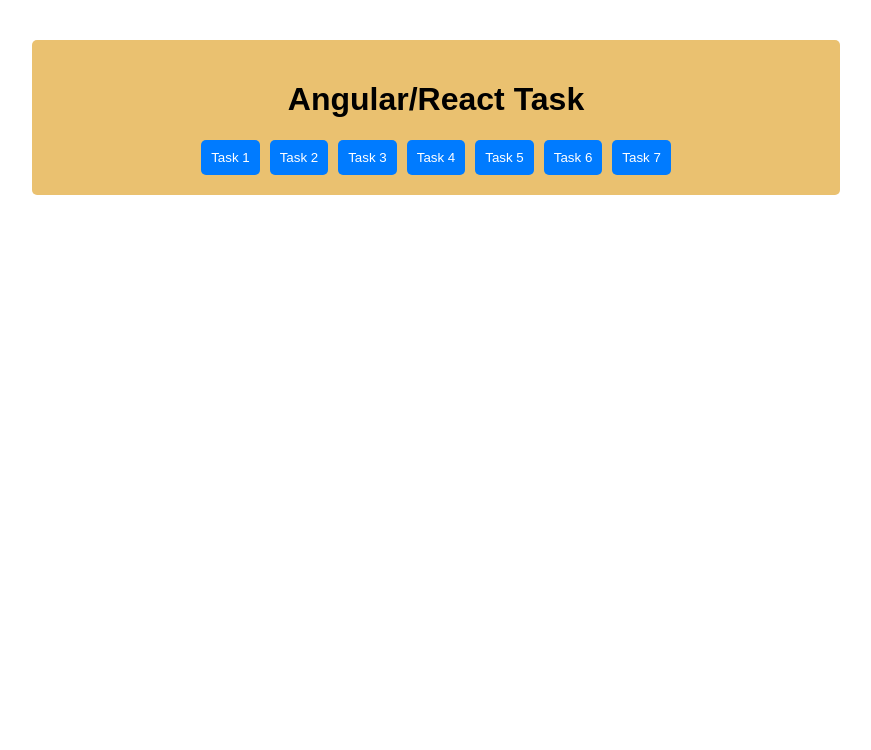
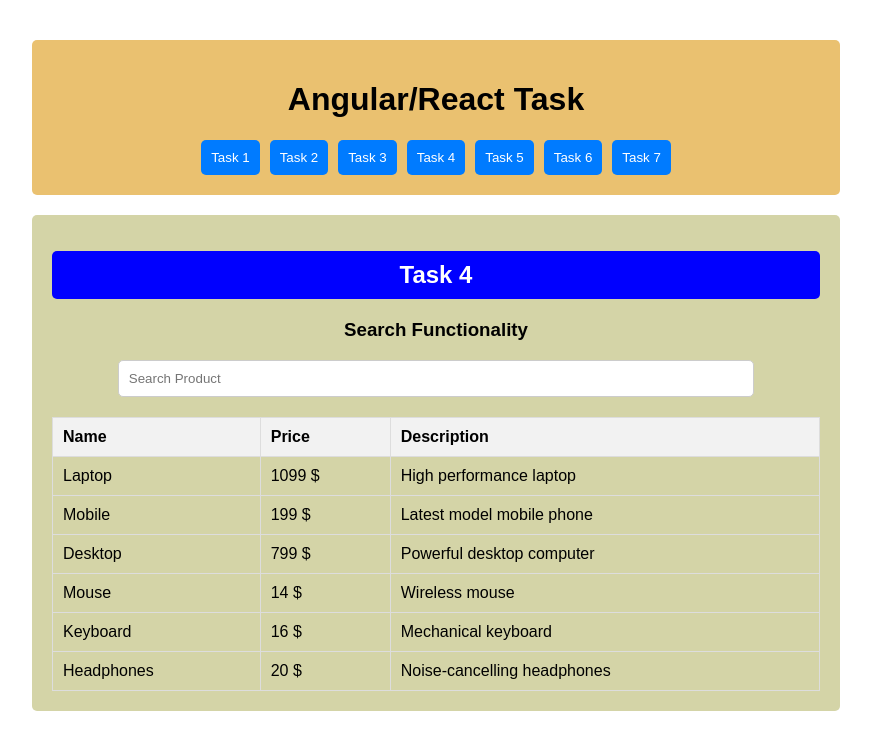
Before and after one commit to gaebar/my-react-dashboard, a React (Create React App) app: page /task4 in a window 1280 px wide. Shown: the top 750 px of the page, without its empty margins (204-1075 px from the left). Built offline with nearby package versions, Linux system fonts and the light colour scheme.

Commit message:
Add SearchFunctionality and ImageUpload components and update routes

```diff
--- a/src/App.tsx
+++ b/src/App.tsx
@@ -4,6 +4,8 @@
 import Counter from './components/Counter/Counter';
 import TodoList from './components/TodoList/TodoList';
 import FormValidation from './components/FormValidation/FormValidation';
+import SearchFunctionality from './components/SearchFunctionality/SearchFunctionality';
+import ImageUpload from './components/ImageUpload/ImageUpload';
 import './App.css';
 
 const App: React.FC = () => {
@@ -16,6 +18,9 @@
           <Route path="/task1" element={<Counter />} />
           <Route path="/task2" element={<TodoList />} />
           <Route path="/task3" element={<FormValidation />} />
+          <Route path="/task4" element={<SearchFunctionality />} />
+          <Route path="/task5" element={<ImageUpload />} />
+          {/* Add routes for other tasks here */}
         </Routes>
       </div>
     </Router>
--- /dev/null
+++ b/src/components/ImageUpload/ImageUpload.css
@@ -0,0 +1,33 @@
+.image-upload-container {
+    background-color: #D4D4A7;
+    padding: 20px;
+    border-radius: 5px;
+    text-align: center;
+    margin-top: 20px;
+    width: 60%;
+    margin-left: auto;
+    margin-right: auto;
+  }
+
+  .task-title {
+    background-color: #0000FF;
+    color: white;
+    padding: 10px;
+    border-radius: 5px;
+    margin-bottom: 20px;
+    text-align: center;
+    font-size: 24px;
+  }
+
+  .image-preview {
+    margin-bottom: 20px;
+  }
+
+  .circular-image {
+    width: 150px;
+    height: 150px;
+    border-radius: 50%;
+    object-fit: cover;
+    display: block;
+    margin: 0 auto;
+  }
--- /dev/null
+++ b/src/components/ImageUpload/ImageUpload.tsx
@@ -0,0 +1,30 @@
+import React, { useState } from 'react';
+import './ImageUpload.css';
+
+const ImageUpload: React.FC = () => {
+  // State to store the selected image file and the preview URL
+  const [imageFile, setImageFile] = useState<File | null>(null);
+  const [previewUrl, setPreviewUrl] = useState<string | null>(null);
+
+  // Handle file input change
+  const handleFileChange = (e: React.ChangeEvent<HTMLInputElement>) => {
+    const file = e.target.files && e.target.files[0];
+    if (file) {
+      setImageFile(file);
+      setPreviewUrl(URL.createObjectURL(file));
+    }
+  };
+
+  return (
+    <div className="image-upload-container">
+      <h1 className="task-title">Task 5</h1>
+      <h3>Image Upload</h3>
+      <div className="image-preview">
+        {previewUrl && <img src={previewUrl} alt="Uploaded" className="circular-image" />}
+      </div>
+      <input type="file" onChange={handleFileChange} />
+    </div>
+  );
+};
+
+export default ImageUpload;
--- /dev/null
+++ b/src/components/SearchFunctionality/SearchFunctionality.css
@@ -0,0 +1,43 @@
+.search-functionality-container {
+    background-color: #D4D4A7;
+    padding: 20px;
+    border-radius: 5px;
+    text-align: center;
+    margin-top: 20px;
+    width: 60%;
+    margin-left: auto;
+    margin-right: auto;
+  }
+
+  .task-title {
+    background-color: #0000FF;
+    color: white;
+    padding: 10px;
+    border-radius: 5px;
+    margin-bottom: 20px;
+    text-align: center;
+    font-size: 24px;
+  }
+
+  .search-input {
+    padding: 10px;
+    width: 80%;
+    border: 1px solid #ccc;
+    border-radius: 5px;
+    margin-bottom: 20px;
+  }
+
+  .product-table {
+    width: 100%;
+    border-collapse: collapse;
+  }
+
+  .product-table th, .product-table td {
+    border: 1px solid #ddd;
+    padding: 10px;
+    text-align: left;
+  }
+
+  .product-table th {
+    background-color: #f2f2f2;
+  }
--- /dev/null
+++ b/src/components/SearchFunctionality/SearchFunctionality.tsx
@@ -0,0 +1,70 @@
+import React, { useState } from 'react';
+import './SearchFunctionality.css';
+
+interface Product {
+  name: string;
+  price: number;
+  description: string;
+}
+
+const SearchFunctionality: React.FC = () => {
+  // Static product data array
+  const products: Product[] = [
+    { name: 'Laptop', price: 1099, description: 'High performance laptop' },
+    { name: 'Mobile', price: 199, description: 'Latest model mobile phone' },
+    { name: 'Desktop', price: 799, description: 'Powerful desktop computer' },
+    { name: 'Mouse', price: 14, description: 'Wireless mouse' },
+    { name: 'Keyboard', price: 16, description: 'Mechanical keyboard' },
+    { name: 'Headphones', price: 20, description: 'Noise-cancelling headphones' },
+  ];
+
+  // State to manage search query and filtered products
+  const [searchQuery, setSearchQuery] = useState<string>('');
+  const [filteredProducts, setFilteredProducts] = useState<Product[]>(products);
+
+  // Handle search input change
+  const handleSearch = (e: React.ChangeEvent<HTMLInputElement>) => {
+    const query = e.target.value;
+    setSearchQuery(query);
+
+    // Filter products based on search query
+    const filtered = products.filter((product) =>
+      product.name.toLowerCase().includes(query.toLowerCase())
+    );
+    setFilteredProducts(filtered);
+  };
+
+  return (
+    <div className="search-functionality-container">
+      <h1 className="task-title">Task 4</h1>
+      <h3>Search Functionality</h3>
+      <input
+        type="text"
+        placeholder="Search Product"
+        value={searchQuery}
+        onChange={handleSearch}
+        className="search-input"
+      />
+      <table className="product-table">
+        <thead>
+          <tr>
+            <th>Name</th>
+            <th>Price</th>
+            <th>Description</th>
+          </tr>
+        </thead>
+        <tbody>
+          {filteredProducts.map((product, index) => (
+            <tr key={index}>
+              <td>{product.name}</td>
+              <td>{product.price} $</td>
+              <td>{product.description}</td>
+            </tr>
+          ))}
+        </tbody>
+      </table>
+    </div>
+  );
+};
+
+export default SearchFunctionality;
```
